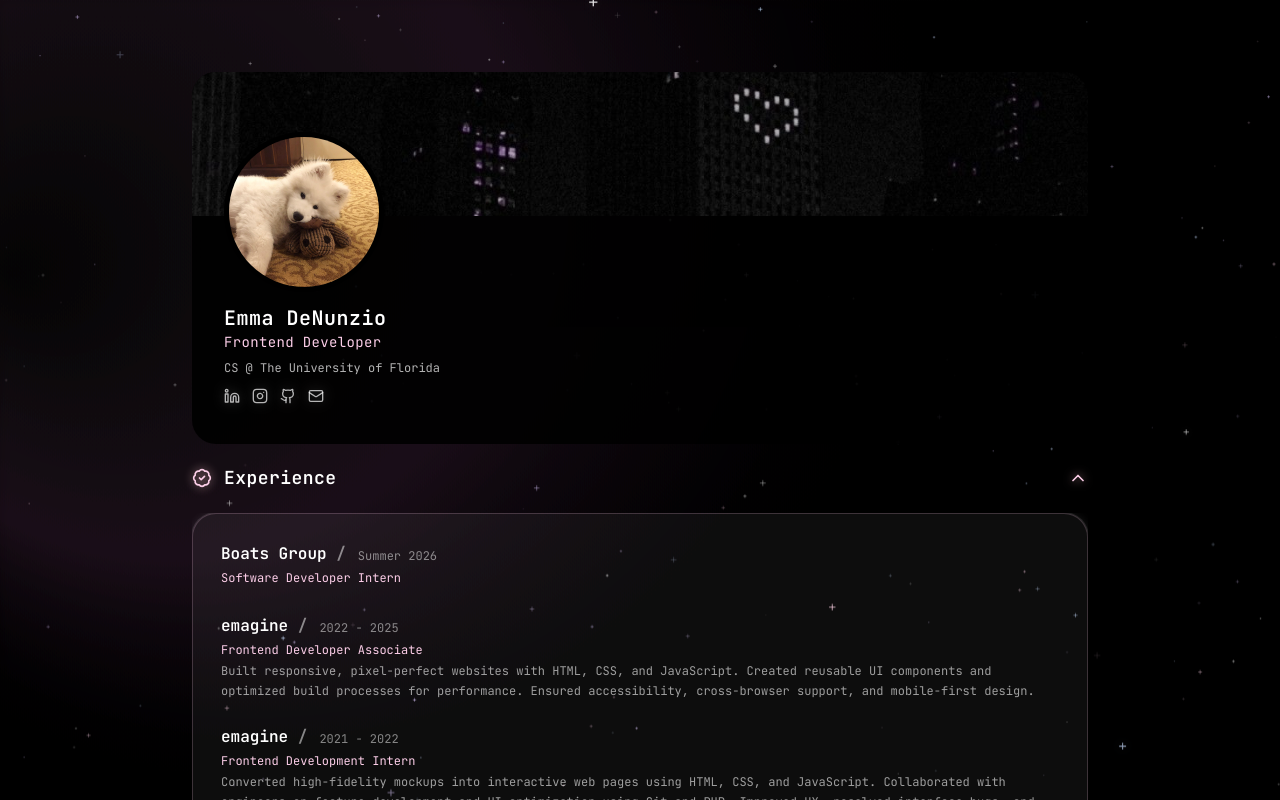
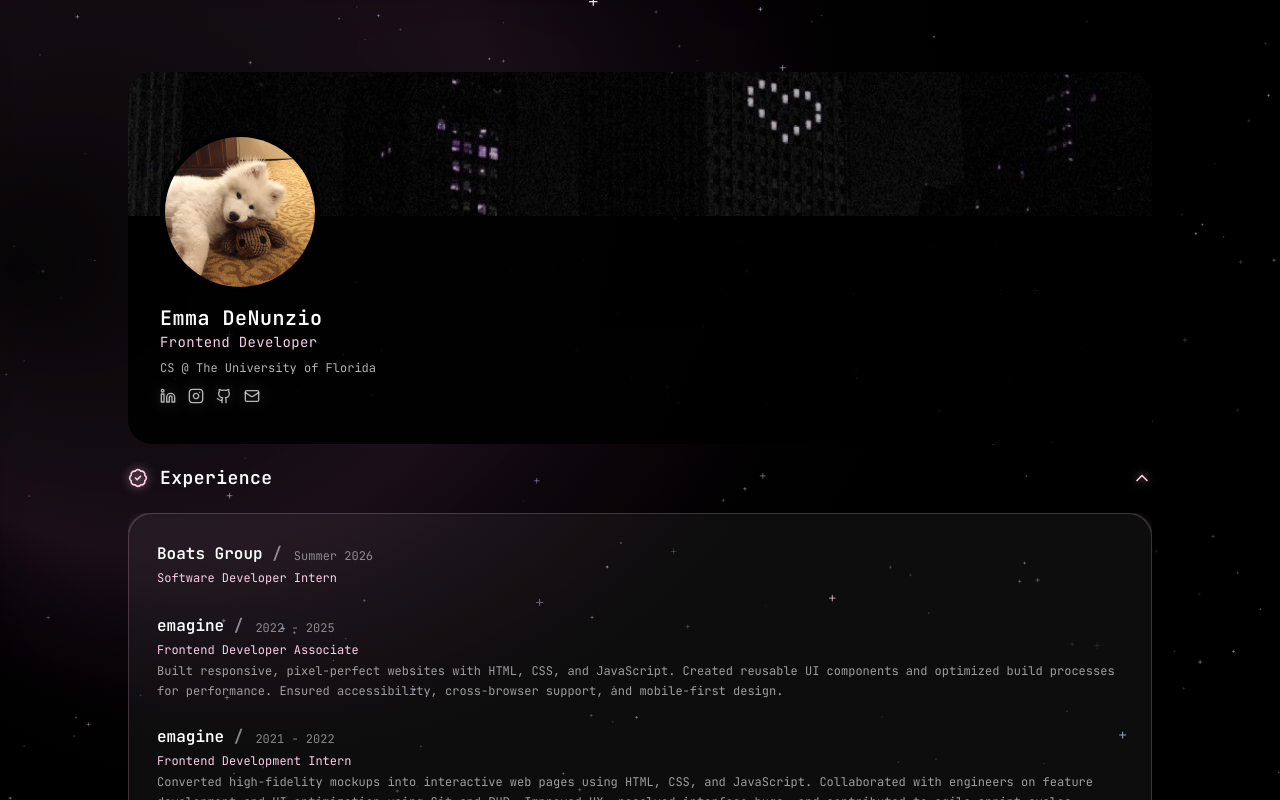
Before and after one commit to emijane/edenunz, a React (Vite) app in the folder portfolio/: page / in a window 1280 px wide. Shown: the top 800 px of the page. Built offline with nearby package versions, Linux system fonts and the light colour scheme; no server answers.

Commit message:
increase width main container

```diff
--- a/portfolio/src/App.jsx
+++ b/portfolio/src/App.jsx
@@ -18,7 +18,7 @@ function App() {
             <StarsBackground className="z-0" />
 
             {/* ★ Main Content */}
-            <div className="relative z-10 flex flex-row gap-5 mt-10 max-w-4xl mx-auto">
+            <div className="relative z-10 flex flex-row gap-5 mt-10 max-w-5xl mx-auto">
                 <div className="flex flex-col gap-3">
                     <div className="flex flex-col">
                       <ParallaxHover>
```
